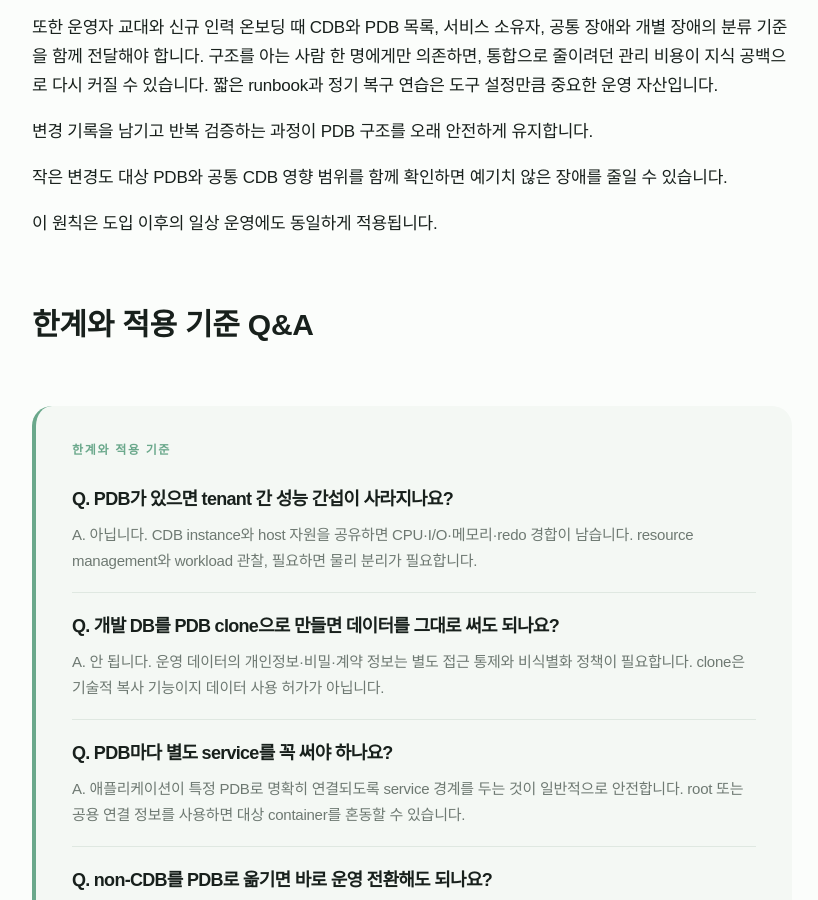
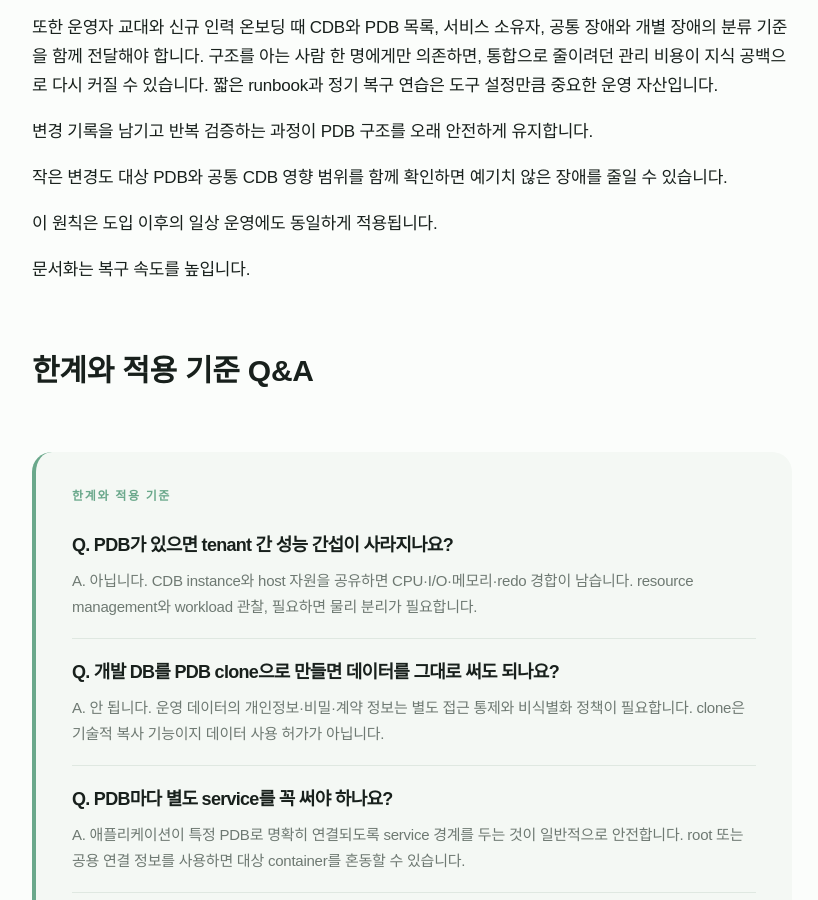
Before and after one commit to Seoha57/TechBlog, a Jekyll site: the page built from _posts/2026-09-23-oracle-multitenant-cdb-pdb.md, in a window 1280 px wide and 900 px high, scrolled down 11598 px. Shown: the whole window, without its empty margins (228-1046 px from the left). Built offline with Jekyll 4.4.1, drawn with Linux system fonts in a browser that asks for light colours; some web fonts are replaced.

Commit message:
Ensure Oracle article meets length

```diff
--- a/_posts/2026-09-23-oracle-multitenant-cdb-pdb.md
+++ b/_posts/2026-09-23-oracle-multitenant-cdb-pdb.md
@@ -174,6 +174,8 @@ PDB는 `MOUNTED`, `OPEN READ ONLY`, `OPEN READ WRITE`처럼 상태를 가질 수
 
 이 원칙은 도입 이후의 일상 운영에도 동일하게 적용됩니다.
 
+문서화는 복구 속도를 높입니다.
+
 ## 한계와 적용 기준 Q&A
 
 <section class="quick-answers">
```
